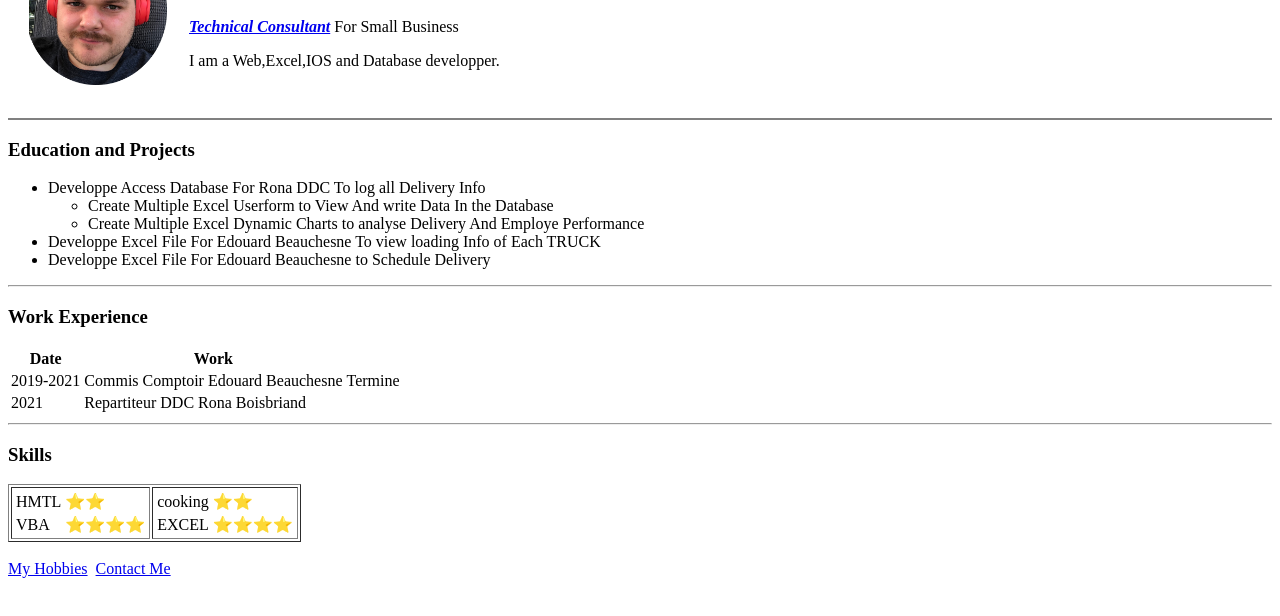
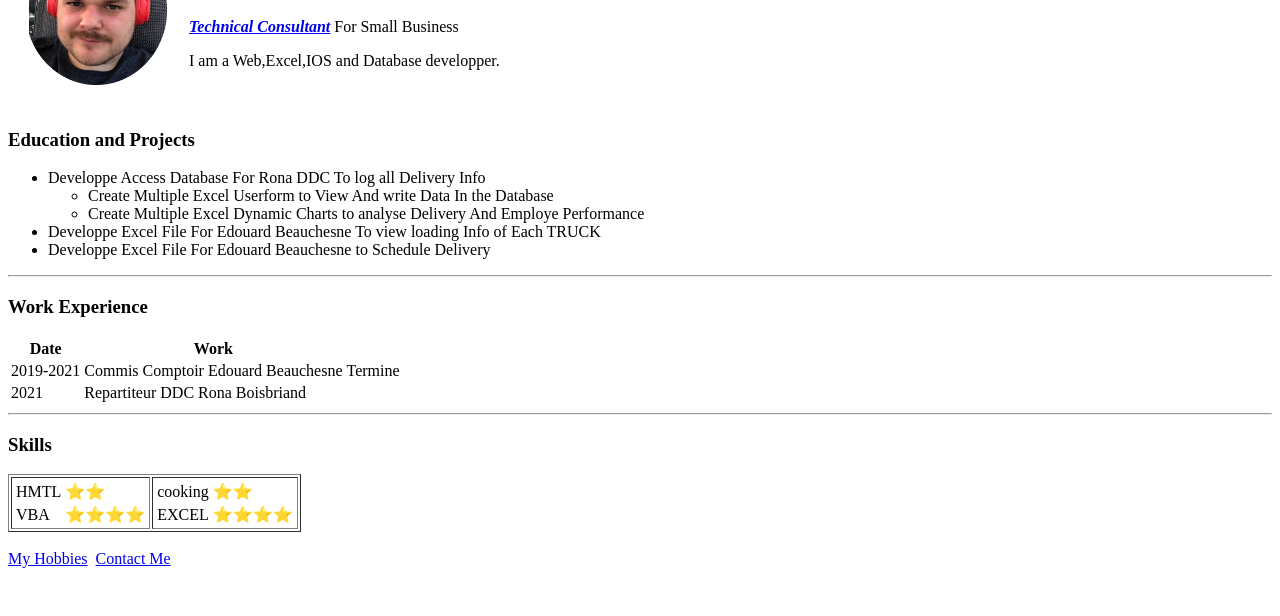
Before and after one commit to HoudeCD26/CV, a plain HTML site: page index.html in a window 1280 px wide. Shown: the part 94-710 px from the top of the page. Drawn offline with Linux system fonts and the light colour scheme.

Commit message:
Update index.html

```diff
--- a/index.html
+++ b/index.html
@@ -16,7 +16,6 @@
        </td>
     </tr>
   </table>
-    <hr size = "2" noshade>
   <h3>Education and Projects</h3>
    <ul>
     <li>Developpe Access Database For Rona DDC To log all Delivery Info</li>
```
